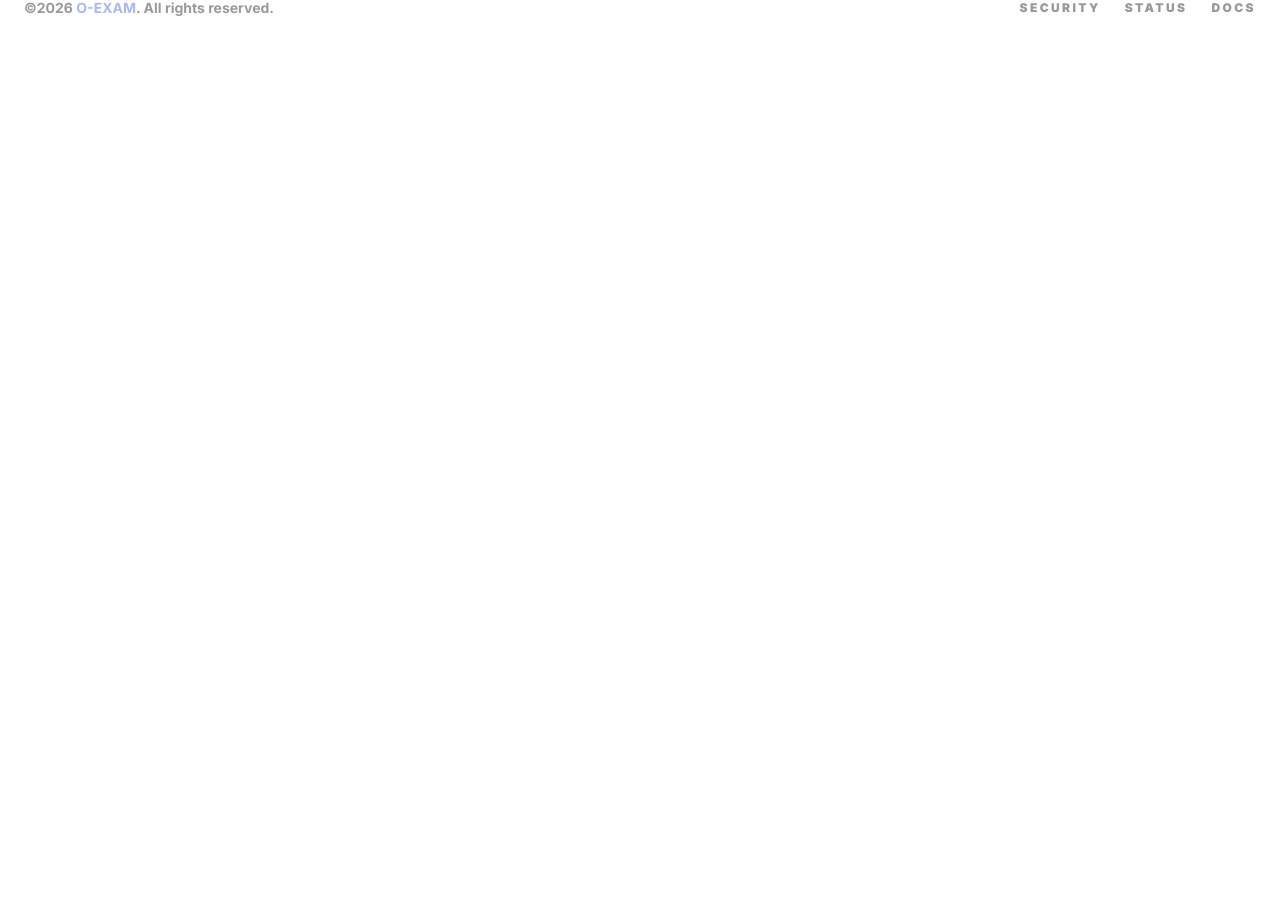
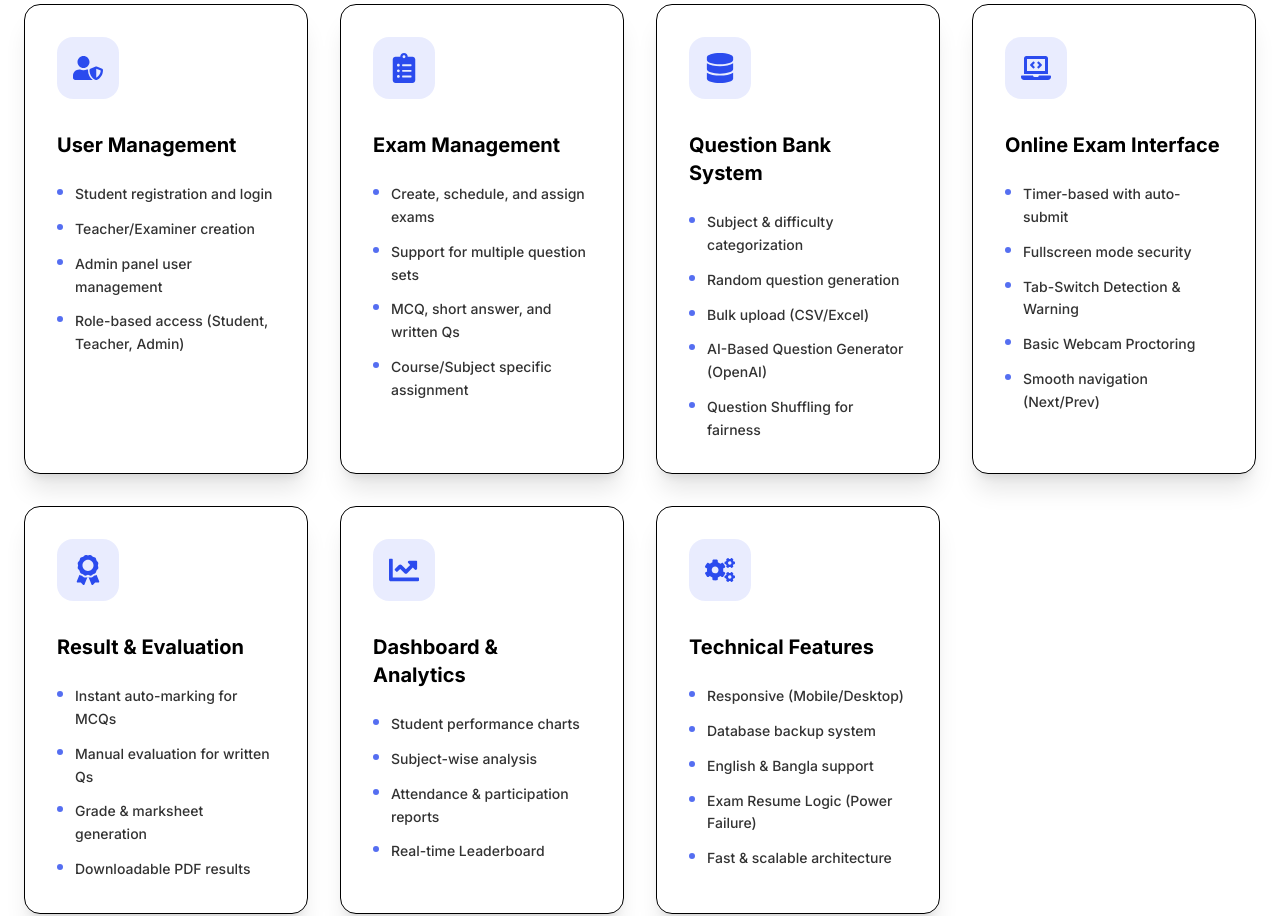
Before and after one commit to sohelma/oexam-client, a Next.js app: page / in a window 1280 px wide. Shown: the part 1297-2213 px from the top of the page. Before the commit the page ends 1347 px from the top, so only its background shows below. Built offline with nearby package versions, Linux system fonts and the light colour scheme.

Commit message:
Created services page, added an initial login button to link with the login page'although dummy registration exists'

```diff
--- a/src/app/auth/login/page.js
+++ b/src/app/auth/login/page.js
@@ -21,7 +21,6 @@ export default function LoginPage() {
 
   return (
     <div className="relative min-h-screen flex items-center justify-center bg-[#020617] overflow-hidden px-4">
-
       {/* 🔵 Blue bouncing balls */}
       {balls.map((ball, i) => (
         <motion.span
@@ -47,9 +46,7 @@ export default function LoginPage() {
         transition={{ duration: 0.25 }}
         className="relative w-full max-w-sm border border-slate-800 bg-[#0f172a] p-8 shadow-2xl"
       >
-        <h1 className="text-lg font-semibold text-white">
-          Exam System Login
-        </h1>
+        <h1 className="text-lg font-semibold text-white">Exam System Login</h1>
         <p className="text-xs text-slate-400 mt-1 mb-6">
           Continue as student or teacher.
         </p>
@@ -60,10 +57,11 @@ export default function LoginPage() {
             <button
               key={r}
               onClick={() => setRole(r)}
-              className={`flex-1 py-2 text-xs uppercase transition ${role === r
+              className={`flex-1 py-2 text-xs uppercase transition ${
+                role === r
                   ? "bg-cyan-400 text-black"
                   : "text-slate-400 hover:bg-slate-800"
-                }`}
+              }`}
             >
               {r}
             </button>
@@ -142,6 +140,11 @@ export default function LoginPage() {
             Register
           </Link>
         </p>
+        <p className="text-[11px] text-slate-400 text-center">
+          <Link href="/" className="text-cyan-400 underline">
+            Get back to home
+          </Link>
+        </p>
       </motion.div>
     </div>
   );
--- a/src/app/auth/registration/page.js
+++ b/src/app/auth/registration/page.js
@@ -14,7 +14,6 @@ export default function RegistrationPage() {
 
   return (
     <div className="relative min-h-screen flex items-center justify-center bg-[#020617] overflow-hidden px-4">
-
       {/* 🔵 Bouncing balls */}
       {balls.map((_, i) => (
         <motion.span
@@ -52,7 +51,8 @@ export default function RegistrationPage() {
             <button
               key={r}
               onClick={() => setRole(r)}
-                            className={`flex-1 py-2 text-xs uppercase transition ${role === r
+              className={`flex-1 py-2 text-xs uppercase transition ${
+                role === r
                   ? "bg-cyan-400 text-black"
                   : "text-slate-400 hover:bg-slate-800"
               }`}
@@ -152,6 +152,11 @@ export default function RegistrationPage() {
             Login
           </Link>
         </p>
+        <p className="text-[11px] text-slate-400 text-center">
+          <Link href="/" className="text-cyan-400 underline">
+            Get back to home
+          </Link>
+        </p>
       </motion.div>
     </div>
   );
--- a/src/app/page.js
+++ b/src/app/page.js
@@ -1,17 +1,17 @@
 import Hero from "@/components/home/Hero/Hero";
+import Services from "@/components/home/Hero/Services";
 import Footer from "@/components/shared/Footer/Footer";
 import Navbar from "@/components/shared/Navbar/Navbar";
-
-
 
 export default function Home() {
   return (
     <div className="">
-      <Navbar/>
+      <Navbar />
       <main className="">
-         <Hero></Hero>
+        <Hero></Hero>
+        <Services></Services>
       </main>
-      <Footer/>
+      <Footer />
     </div>
   );
 }
--- /dev/null
+++ b/src/components/home/Hero/Services.jsx
@@ -0,0 +1,131 @@
+import React from "react";
+import {
+  FaUserShield,
+  FaClipboardList,
+  FaDatabase,
+  FaLaptopCode,
+  FaChartLine,
+  FaCogs,
+  FaAward
+} from "react-icons/fa";
+
+const services = [
+  {
+    title: "User Management",
+    icon: <FaUserShield className="text-3xl text-primary" />,
+    features: [
+      "Student registration and login",
+      "Teacher/Examiner creation",
+      "Admin panel user management",
+      "Role-based access (Student, Teacher, Admin)",
+    ],
+  },
+  {
+    title: "Exam Management",
+    icon: <FaClipboardList className="text-3xl text-primary" />,
+    features: [
+      "Create, schedule, and assign exams",
+      "Support for multiple question sets",
+      "MCQ, short answer, and written Qs",
+      "Course/Subject specific assignment",
+    ],
+  },
+  {
+    title: "Question Bank System",
+    icon: <FaDatabase className="text-3xl text-primary" />,
+    features: [
+      "Subject & difficulty categorization",
+      "Random question generation",
+      "Bulk upload (CSV/Excel)",
+      "AI-Based Question Generator (OpenAI)",
+      "Question Shuffling for fairness",
+    ],
+  },
+  {
+    title: "Online Exam Interface",
+    icon: <FaLaptopCode className="text-3xl text-primary" />,
+    features: [
+      "Timer-based with auto-submit",
+      "Fullscreen mode security",
+      "Tab-Switch Detection & Warning",
+      "Basic Webcam Proctoring",
+      "Smooth navigation (Next/Prev)",
+    ],
+  },
+  {
+    title: "Result & Evaluation",
+    icon: <FaAward className="text-3xl text-primary" />,
+    features: [
+      "Instant auto-marking for MCQs",
+      "Manual evaluation for written Qs",
+      "Grade & marksheet generation",
+      "Downloadable PDF results",
+    ],
+  },
+  {
+    title: "Dashboard & Analytics",
+    icon: <FaChartLine className="text-3xl text-primary" />,
+    features: [
+      "Student performance charts",
+      "Subject-wise analysis",
+      "Attendance & participation reports",
+      "Real-time Leaderboard",
+    ],
+  },
+  {
+    title: "Technical Features",
+    icon: <FaCogs className="text-3xl text-primary" />,
+    features: [
+      "Responsive (Mobile/Desktop)",
+      "Database backup system",
+      "English & Bangla support",
+      "Exam Resume Logic (Power Failure)",
+      "Fast & scalable architecture",
+    ],
+  },
+];
+
+export default function Services() {
+  return (
+    <section className="py-24 bg-base-100 relative overflow-hidden" id="services">
+      {/* Background Decor */}
+      <div className="absolute top-1/2 left-0 -z-10 w-[600px] h-[600px] bg-secondary/5 blur-[120px] rounded-full -translate-y-1/2"></div>
+
+      <div className="max-w-7xl mx-auto px-6">
+        <div className="text-center mb-20">
+          <div className="badge badge-primary badge-outline font-bold mb-4 py-3 px-4">Core Features</div>
+          <h2 className="text-4xl md:text-5xl font-black text-base-content tracking-tight mb-6">
+            Everything You Need for <br/> <span className="text-primary">Smart Examinations</span>
+          </h2>
+          <p className="max-w-2xl mx-auto text-lg opacity-70 leading-relaxed">
+            A complete suite of tools designed to streamline the assessment process, ensure integrity, and provide actionable insights.
+          </p>
+        </div>
+
+        <div className="grid grid-cols-1 md:grid-cols-2 lg:grid-cols-3 xl:grid-cols-4 gap-8">
+          {services.map((service, index) => (
+            <div
+              key={index}
+              className={`card bg-base-100 shadow-xl border border-base-200 hover:shadow-2xl hover:-translate-y-2 transition-all duration-300 ${index === 6 ? 'md:col-span-2 lg:col-span-1 xl:col-span-1' : ''}`}
+            >
+              <div className="card-body p-8">
+                <div className="mb-6 p-4 bg-primary/10 w-fit rounded-2xl text-primary">
+                  {service.icon}
+                </div>
+                <h3 className="card-title text-xl font-bold mb-4">{service.title}</h3>
+                <ul className="space-y-3">
+                  {service.features.map((feature, idx) => (
+                    <li key={idx} className="flex items-start gap-3 opacity-80 group">
+                      <span className="mt-1.5 w-1.5 h-1.5 rounded-full bg-primary flex-shrink-0 group-hover:bg-secondary transition-colors"></span>
+                      <span className="text-sm font-medium leading-relaxed">{feature}</span>
+                    </li>
+                  ))}
+                </ul>
+              </div>
+            </div>
+          ))}
+        </div>
+      </div>
+    </section>
+  );
+}
--- a/src/components/shared/Navbar/Navbar.jsx
+++ b/src/components/shared/Navbar/Navbar.jsx
@@ -1,3 +1,4 @@
+"use client";
 import Image from "next/image";
 import Link from "next/link";
 import Logo from "../Logo/Logo";
@@ -331,24 +332,16 @@ const Navbar = () => {
 
               <div className="divider px-4 my-2 opacity-50"></div>
 
-              {/* Logout Button */}
               <li className="px-2 pb-2">
+                {/* Logout Button */}
+
                 <button className="flex items-center justify-center gap-2 bg-error/10 hover:bg-error text-error hover:text-white transition-all duration-300 py-3 rounded-xl font-bold w-full border-none">
-                  <svg
-                    xmlns="http://www.w3.org/2000/svg"
-                    fill="none"
-                    viewBox="0 0 24 24"
-                    strokeWidth={2}
-                    stroke="currentColor"
-                    className="w-5 h-5"
-                  >
-                    <path
-                      strokeLinecap="round"
-                      strokeLinejoin="round"
-                      d="M15.75 9V5.25A2.25 2.25 0 0013.5 3h-6a2.25 2.25 0 00-2.25 2.25v13.5A2.25 2.25 0 007.5 21h6a2.25 2.25 0 002.25-2.25V15m3 0l3-3m0 0l-3-3m3 3H9"
-                    />
-                  </svg>
                   Logout
+                </button>
+
+                {/* {Log in button just to link the pages} */}
+                <button className="flex mt-3 items-center justify-center gap-2 bg-error/10 hover:bg-error text-error hover:text-white transition-all duration-300 py-3 rounded-xl font-bold w-full border-none">
+                  <Link href={"auth/login"}>log in</Link>
                 </button>
               </li>
             </ul>
```
Lines whose indentation alone changed are shown as unchanged.
